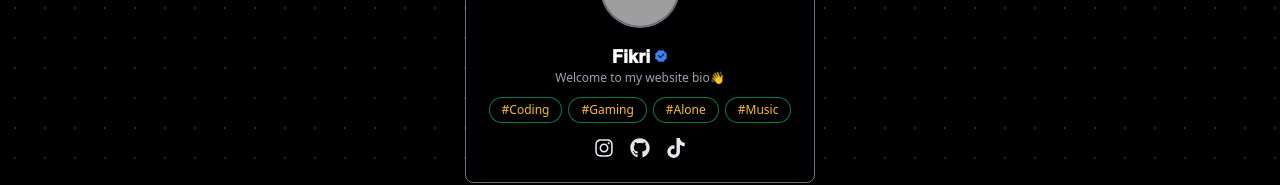
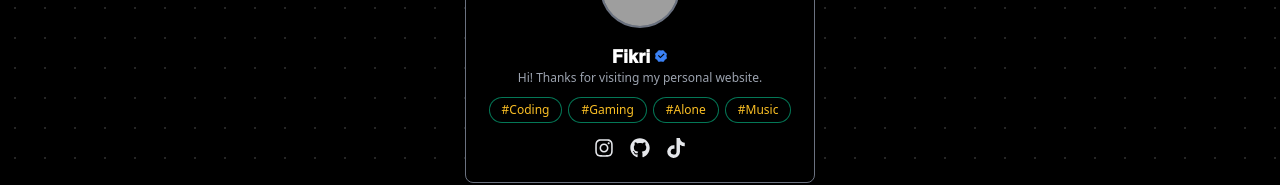
Before and after one commit to ryven29/bio-link, a Next.js app: page / in a window 1280 px wide. Shown: the part 157-342 px from the top of the page. Built offline with nearby package versions, Linux system fonts and the light colour scheme; grey boxes are pictures that could not be loaded; a web font is replaced by a local one.

Commit message:
Update Profile.js

```diff
--- a/app/components/Profile.js
+++ b/app/components/Profile.js
@@ -27,7 +27,7 @@ const Profile = () => {
                     <RiVerifiedBadgeFill className="inline text-blue-500 ml-1 items-center text-sm"/>
                 </h1>
 
-                <p className="text-gray-400 text-xs">Welcome to my website bio👋</p>
+                <p className="text-gray-400 text-xs">Hi! Thanks for visiting my personal website.</p>
                 <div className="flex justify-center gap-2 mt-3">
                     <span className="bg-white/5 px-3 py-1 rounded-full text-xs hover:bg-white/10 transition-all hover:scale-105 ring-1 ring-green-700 text-yellow-400">
                         #Coding
```
